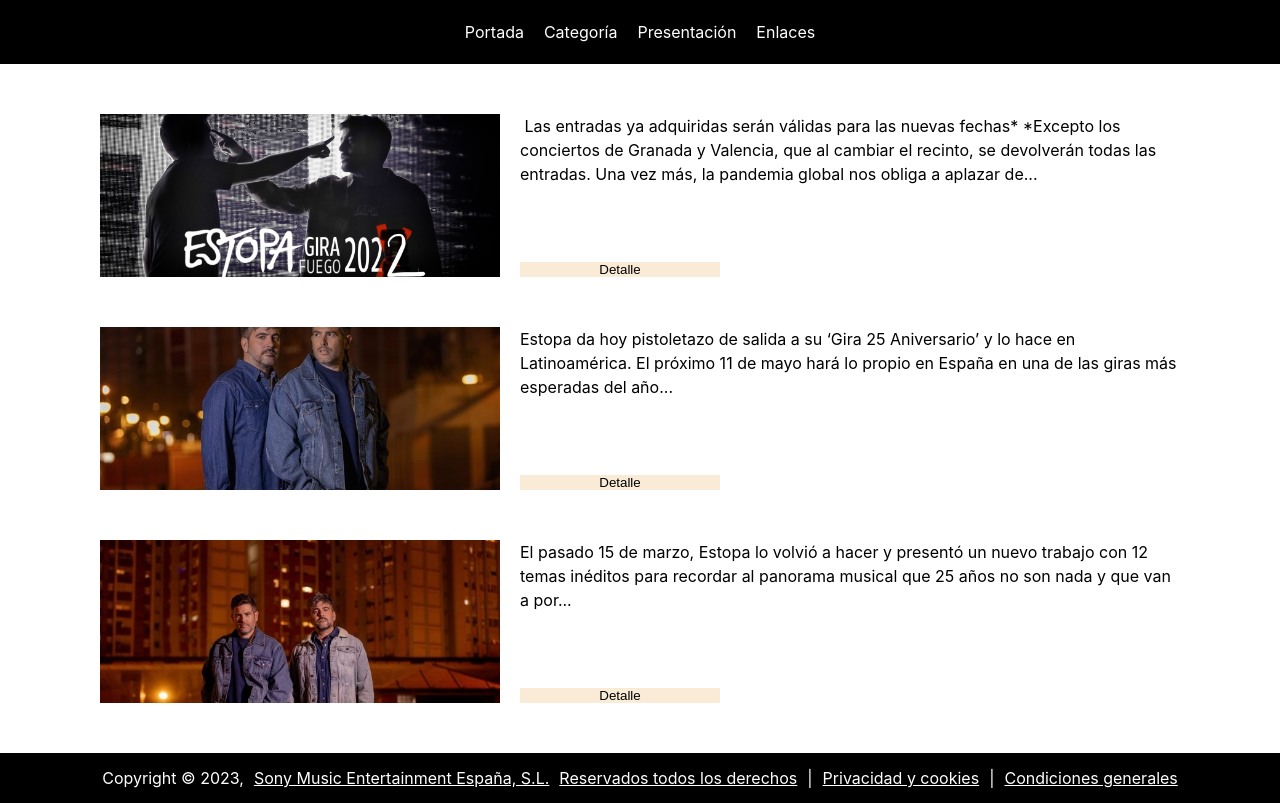
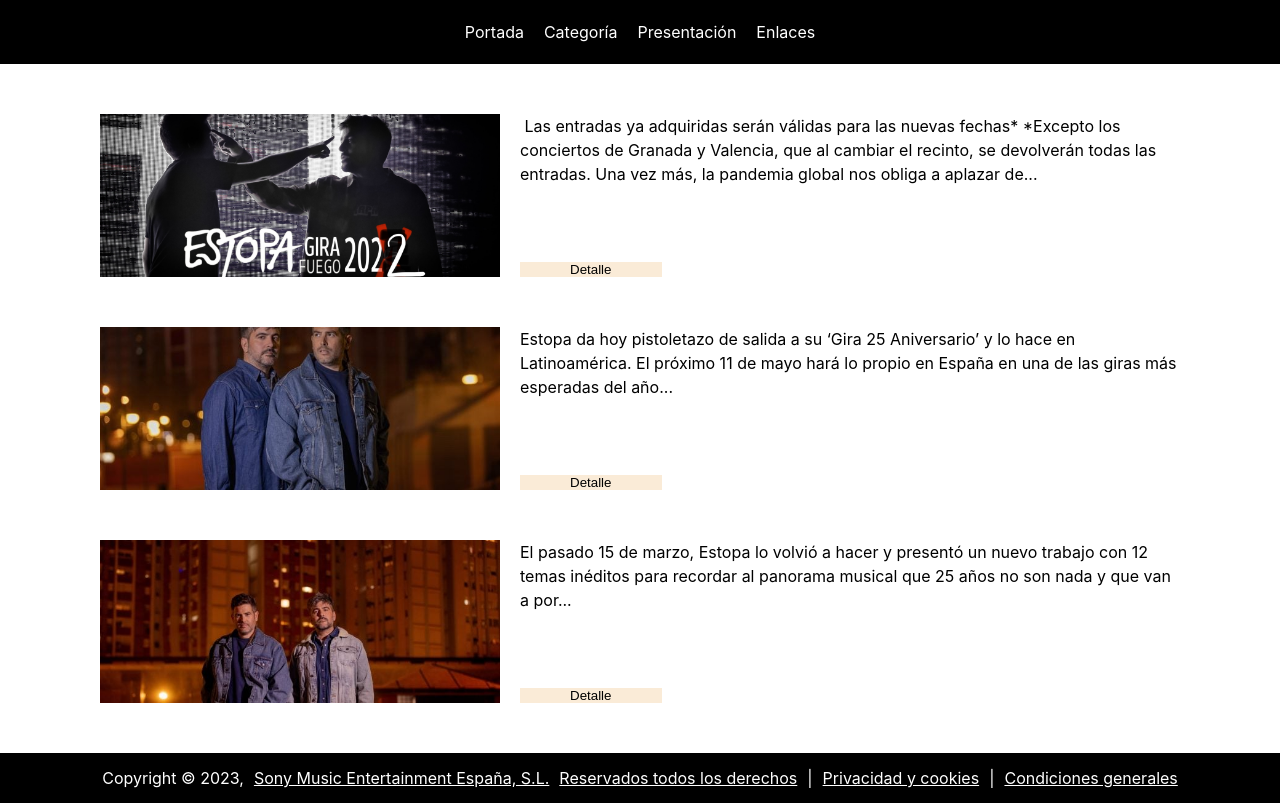
Before and after one commit to pakitof/pec2-html-css-I, a website built with Parcel: page src/categoria.html in a window 1280 px wide. Built offline with nearby package versions, Linux system fonts and the light colour scheme.

Commit message:
Corrigiendo error en articulo-btn, que al hacer click no funcionaba correctamente

```diff
--- a/src/assets/styles/layouts/_article.scss
+++ b/src/assets/styles/layouts/_article.scss
@@ -24,10 +24,10 @@
   display: flex;
   flex-direction: column;
   justify-content: space-between;
+  align-items: flex-start;
 }
 
 .articulo-btn {
-  width: 200px;
   border: none;
   background-color: antiquewhite;
 
@@ -58,4 +58,5 @@
 .articulo-enlace {
     color: rgb(0, 0, 0);
     text-decoration: none;
+    padding: 5px 50px;
 }
```
